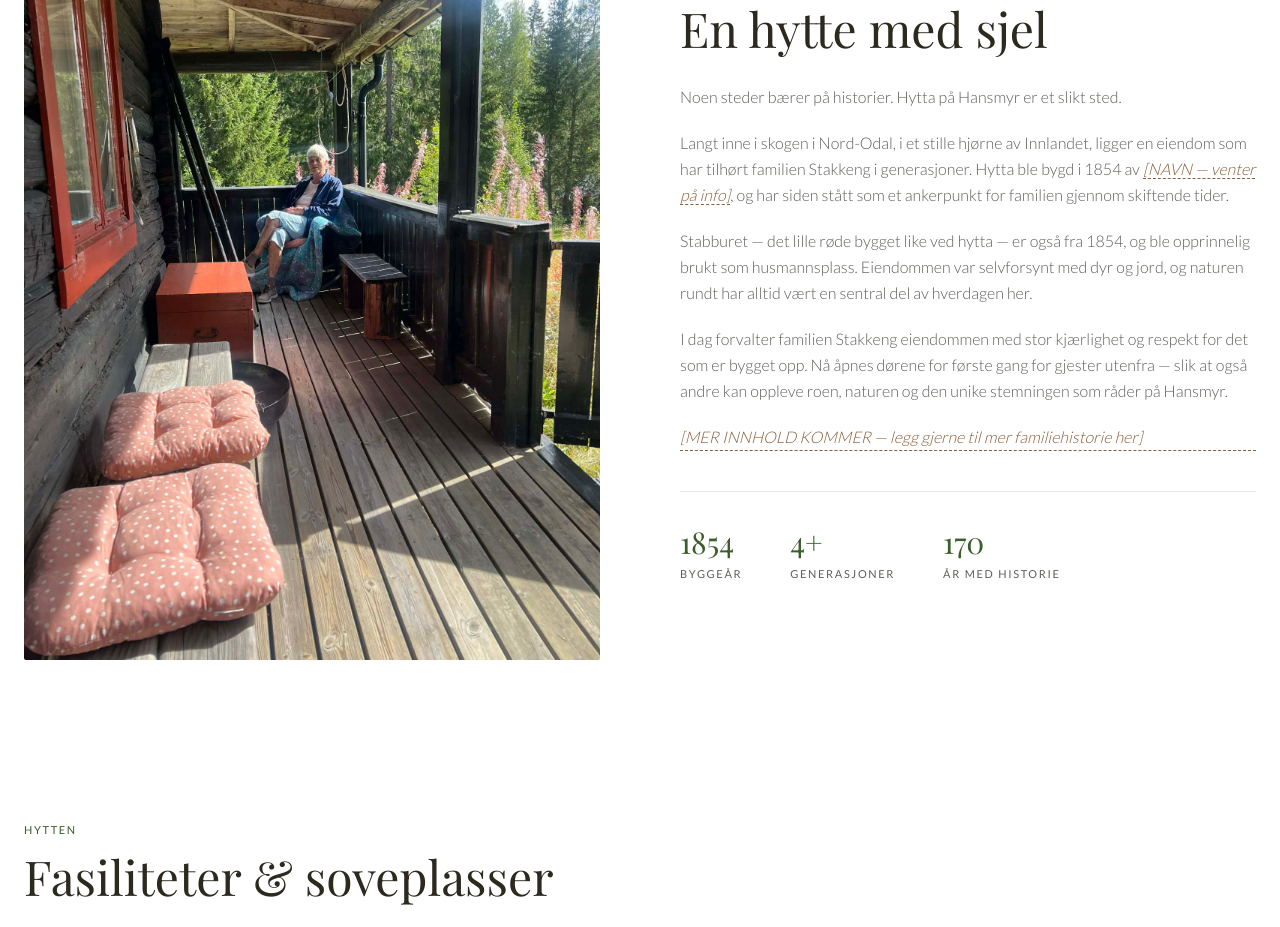
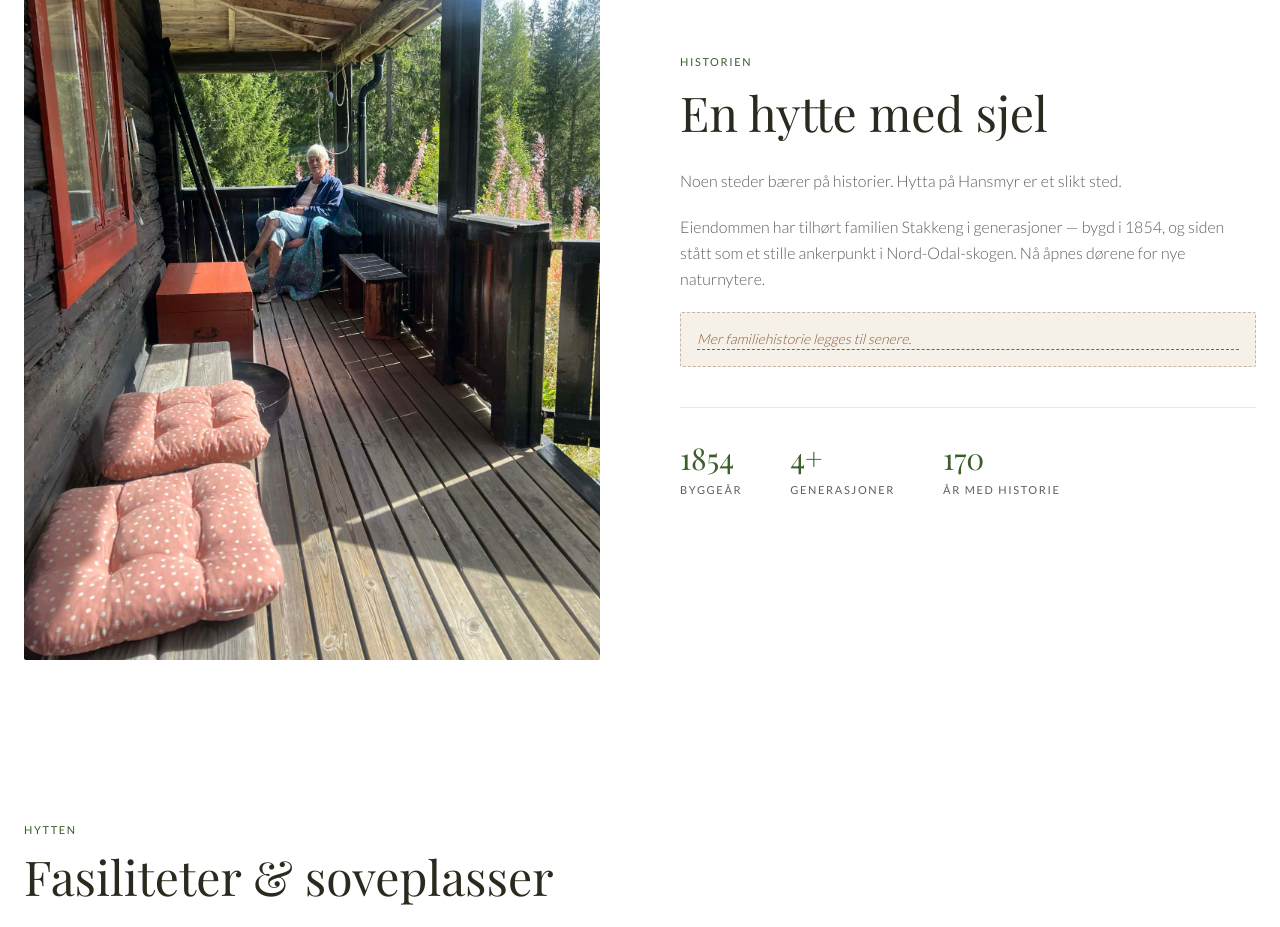
Before and after one commit to davidsvang/hytta-hansmyr, a Next.js app: page / in a window 1280 px wide. Shown: the part 1040-1967 px from the top of the page. Built offline with nearby package versions, Linux system fonts and the light colour scheme.

Commit message:
Gjør historietekst kortere med placeholder-boks

```diff
--- a/src/components/HistorienSection.tsx
+++ b/src/components/HistorienSection.tsx
@@ -29,28 +29,14 @@ export default function HistorienSection() {
               <p>Noen steder bærer på historier. Hytta på Hansmyr er et slikt sted.</p>
 
               <p>
-                Langt inne i skogen i Nord-Odal, i et stille hjørne av Innlandet,
-                ligger en eiendom som har tilhørt familien Stakkeng i generasjoner.
-                Hytta ble bygd i 1854 av{" "}
-                <span className="placeholder-amber">[NAVN — venter på info]</span>
-                , og har siden stått som et ankerpunkt for familien gjennom skiftende tider.
+                Eiendommen har tilhørt familien Stakkeng i generasjoner — bygd i 1854,
+                og siden stått som et stille ankerpunkt i Nord-Odal-skogen.
+                Nå åpnes dørene for nye naturnytere.
               </p>
 
-              <p>
-                Stabburet — det lille røde bygget like ved hytta — er også fra 1854,
-                og ble opprinnelig brukt som husmannsplass. Eiendommen var
-                selvforsynt med dyr og jord, og naturen rundt har alltid vært en
-                sentral del av hverdagen her.
-              </p>
-
-              <p>
-                I dag forvalter familien Stakkeng eiendommen med stor kjærlighet
-                og respekt for det som er bygget opp. Nå åpnes dørene for første
-                gang for gjester utenfra — slik at også andre kan oppleve roen,
-                naturen og den unike stemningen som råder på Hansmyr.
-              </p>
-
-              <p className="placeholder-amber">[MER INNHOLD KOMMER — legg gjerne til mer familiehistorie her]</p>
+              <div className="mt-2 rounded-sm border border-dashed border-[#8B5E3C]/40 p-4 bg-[#F5F0E8]">
+                <p className="placeholder-amber text-sm">Mer familiehistorie legges til senere.</p>
+              </div>
             </div>
 
             <div className="mt-10 pt-8 border-t border-[#2C2A1E]/10">
```
